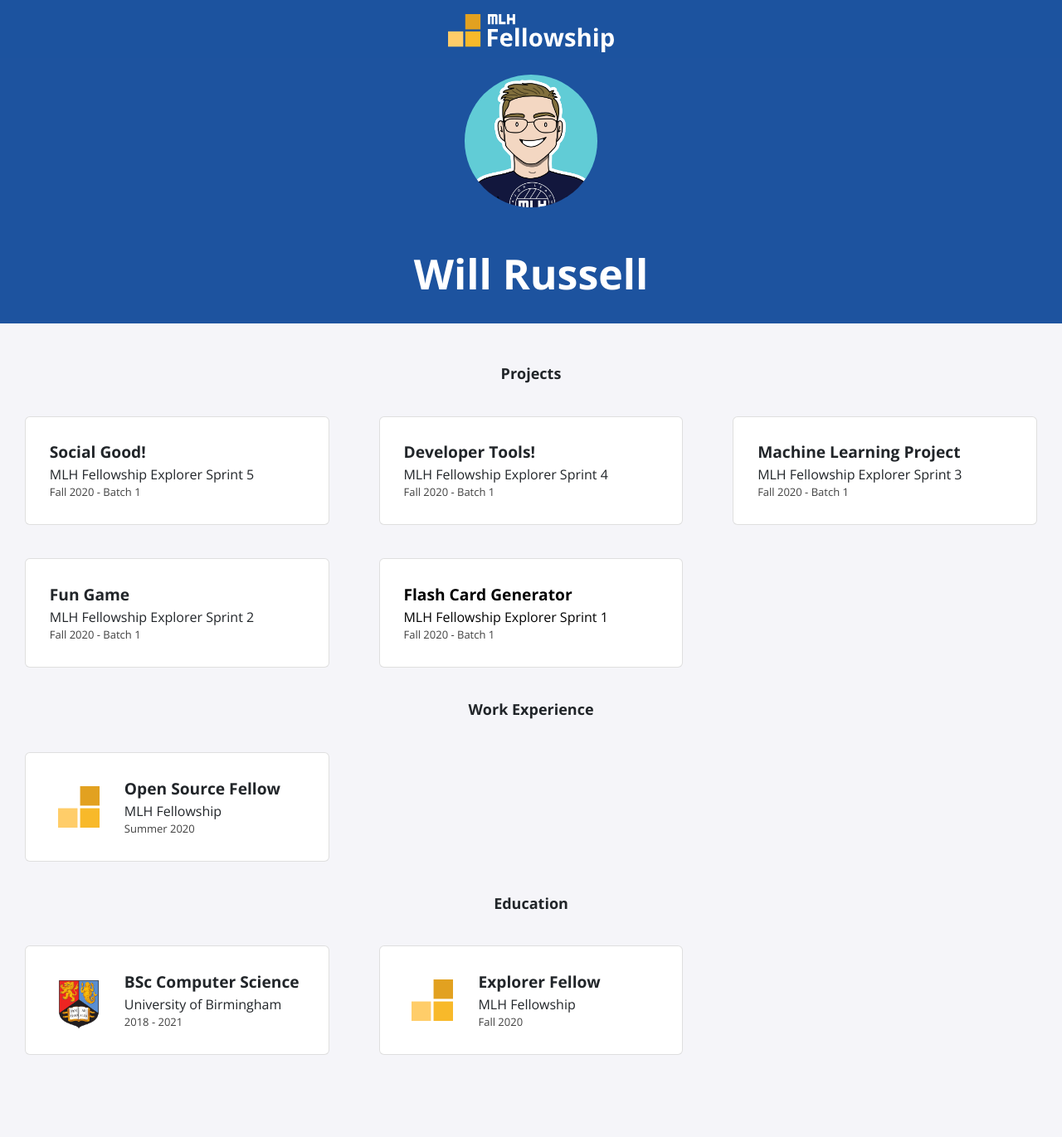
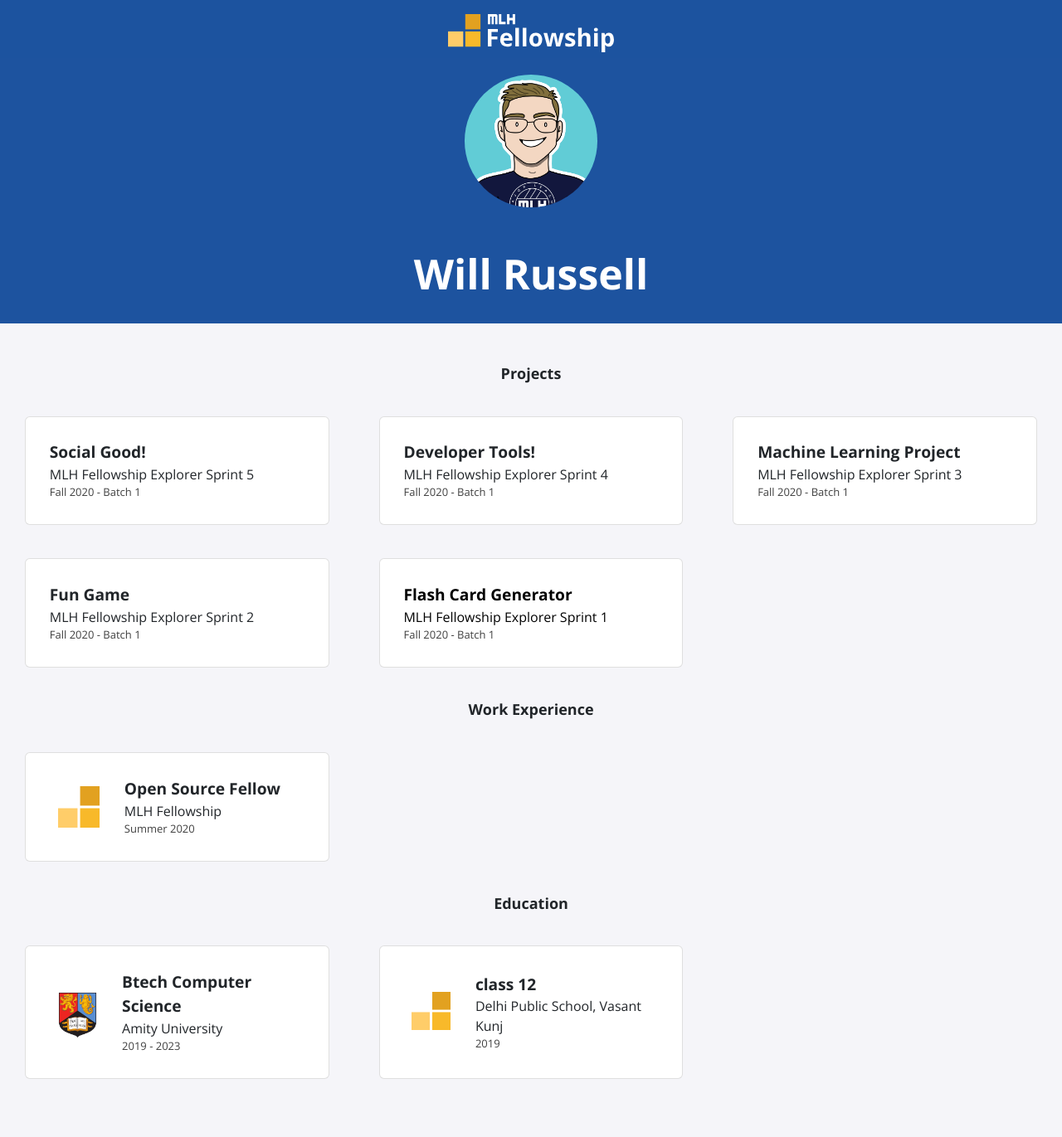
Before and after one commit to srivastavayushi/srivastavayushi.github.io, a Jekyll site: the page built from index.html, in a window 1280 px wide. Shown: the whole page at 83% size. Built offline with Jekyll 4.4.1, drawn with Linux system fonts in a browser that asks for light colours; nearby versions of some CDN libraries; before the commit the page ends 1342 px from its top, so only the background shows below that.

Commit message:
Update education.yml

```diff
--- a/_data/education.yml
+++ b/_data/education.yml
@@ -1,9 +1,9 @@
-- course: BSc Computer Science
-  institute: University of Birmingham
-  dates: 2018 - 2021
+- course: Btech Computer Science
+  institute: Amity University
+  dates: 2019 - 2023
   logo: uob.png
 
-- course: Explorer Fellow
-  institute: MLH Fellowship
-  dates: Fall 2020
+- course: class 12
+  institute: Delhi Public School, Vasant Kunj
+  dates: 2019
   logo: fellowship.svg
```
